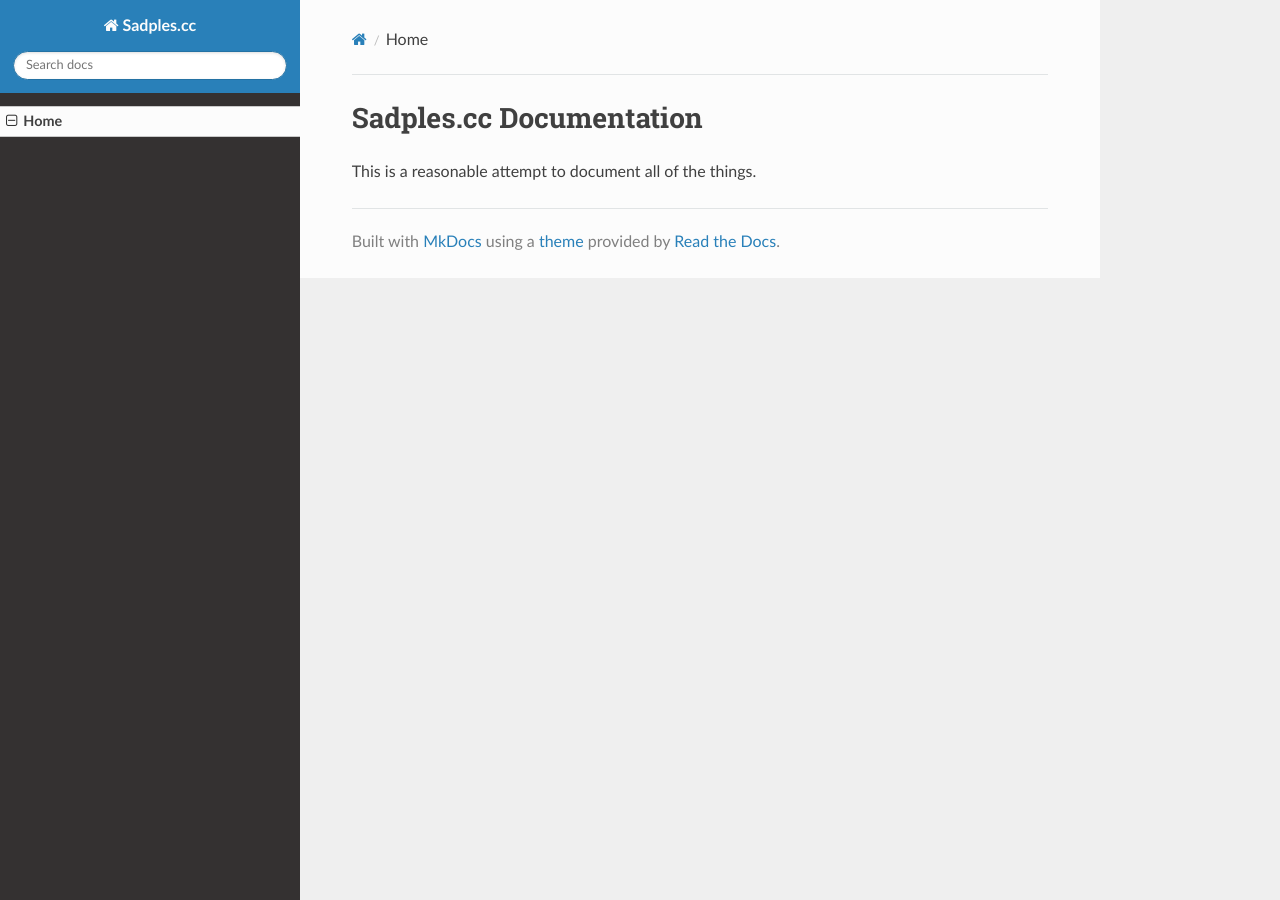
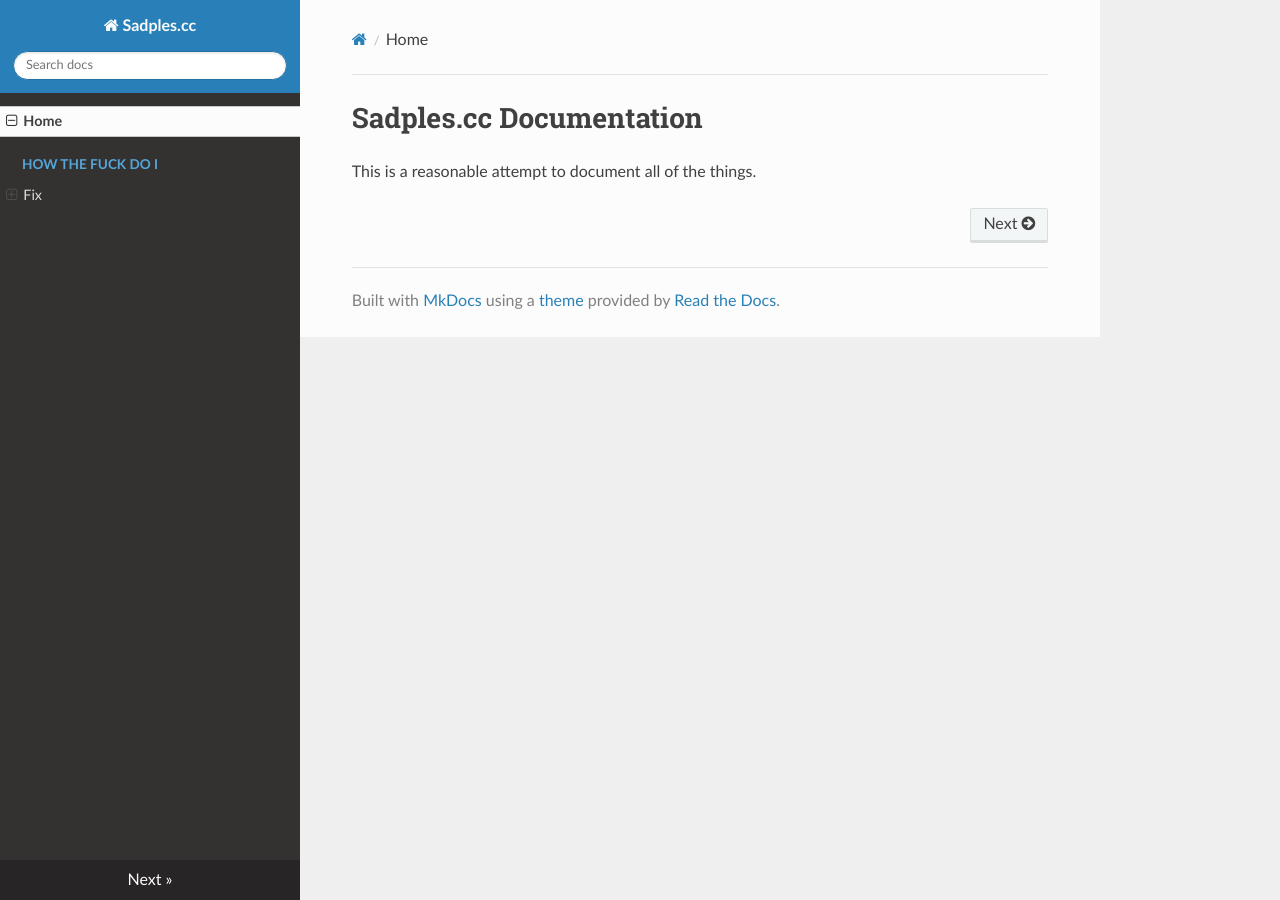
Before and after one commit to TechGeek01/docs.sadples.cc, an MkDocs documentation site: the page built from docs/index.md, in a window 1280 px wide. Built offline with MkDocs 1.6.1, drawn with Linux system fonts in a browser that asks for light colours; nearby versions of some CDN libraries.

Commit message:
feat: add alarm page

```diff
--- a/mkdocs.yml
+++ b/mkdocs.yml
@@ -2,4 +2,13 @@ site_name: Sadples.cc
 
 nav:
   - Home: index.md
-theme: readthedocs
+  - How the fuck do I:
+    - Fix:
+      - Alarms: how/fix/alarms.md
+theme:
+  name: readthedocs
+
+markdown_extensions:
+  - admonition
+  - pymdownx.details # Required if you want collapsible admonitions
+  - pymdownx.superfences # Required to nest complex code blocks inside admonitions
--- a/requirements.txt
+++ b/requirements.txt
@@ -9,6 +9,7 @@ mkdocs-get-deps==0.2.2
 packaging==26.2
 pathspec==1.1.1
 platformdirs==4.10.0
+pymdown-extensions==11.0.1
 python-dateutil==2.9.0.post0
 PyYAML==6.0.3
 pyyaml_env_tag==1.1
```
Also changed, not shown: docs/how/fix/alarms.md (added, +24 -0 lines).
